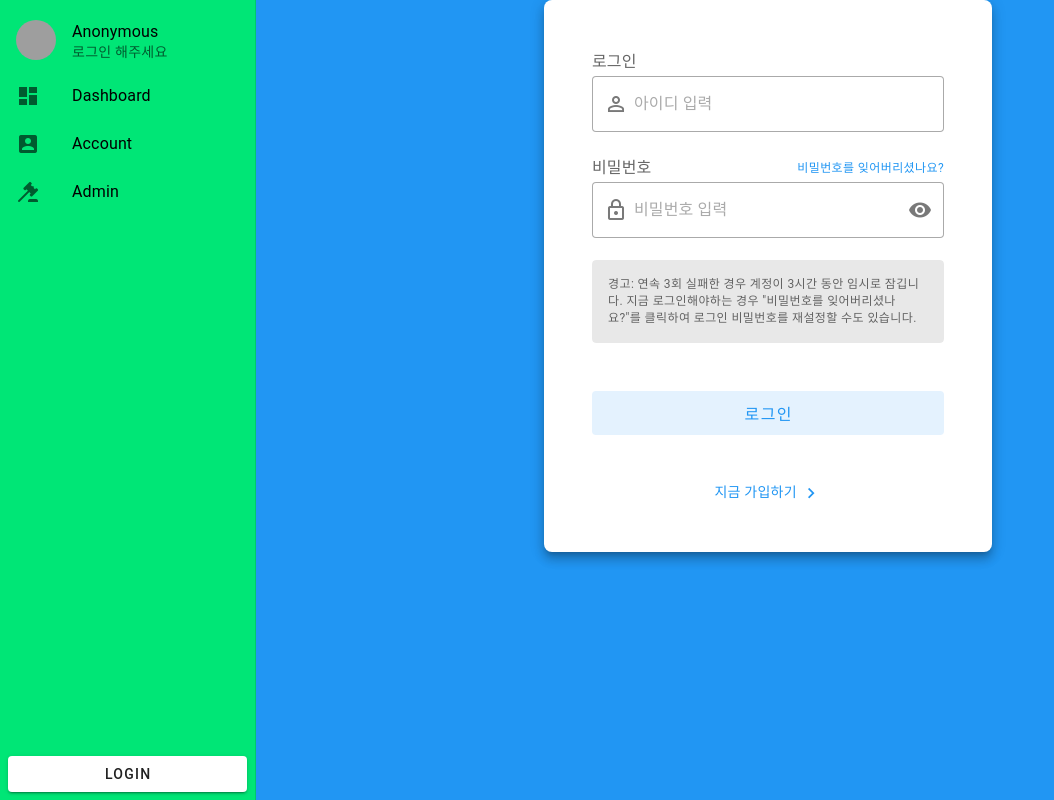
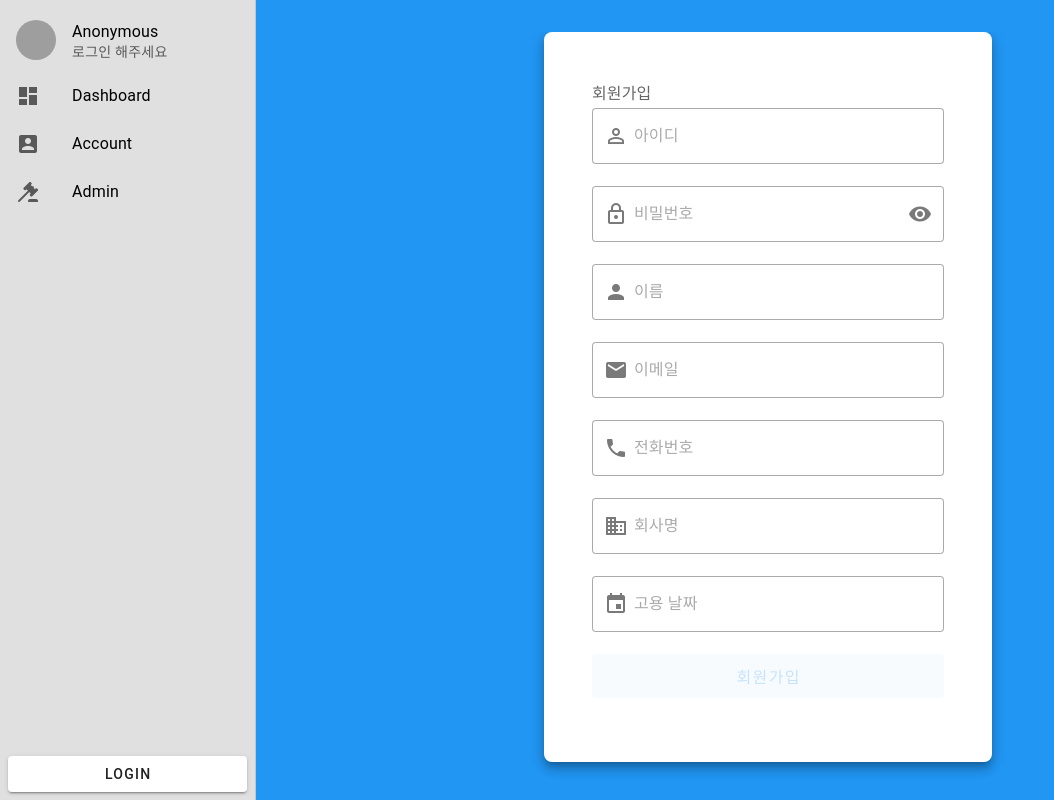
Before and after one commit to mightyTony/dayoffmanager_FE, a Vue app: page /login in a window 1280 px wide. Both pictures are taken after a click on the link "지금 가입하기". Shown: the whole page, without its empty margins (0-1054 px from the left). Built offline with nearby package versions, Linux system fonts and the light colour scheme; grey boxes are pictures that could not be loaded.

Commit message:
회원가입 컴포넌트 구현

```diff
--- a/src/App.vue
+++ b/src/App.vue
@@ -1,7 +1,7 @@
 <template>
   <v-app>
     <v-container>
-      <v-navigation-drawer class="bg-green-accent-3" permanent>
+      <v-navigation-drawer class="bg-grey-lighten-2" permanent>
         <v-list color="transparent">
           <v-list-item
               lines="two"
@@ -21,18 +21,21 @@
         </template>
         <template v-else v-slot:append>
           <div class="pa-2">
-            <v-btn block @click="showLoginForm = true">Login</v-btn>
+            <v-btn block @click="showLogin">Login</v-btn>
           </div>
         </template>
       </v-navigation-drawer>
 
-      <v-main scrollable permanent class="bg-blue" >
-          <div v-if="showLoginForm">
-            <Login @login-success="handleLoginSuccess" />
-          </div>
-          <div v-else>
-            <h1>Welcome to the Dashboard</h1>
-          </div>
+      <v-main scrollable permanent class="bg-blue pt-8">
+        <div v-if="showLoginForm">
+          <Login @login-success="handleLoginSuccess" @show-signup="handleShowSignup" />
+        </div>
+        <div v-else-if="showSignupForm">
+          <SignUp @signup-success="handleSignupSuccess" @show-login="handleShowLogin" />
+        </div>
+        <div v-else>
+          <h1>Welcome to the Dashboard</h1>
+        </div>
       </v-main>
     </v-container>
   </v-app>
@@ -42,12 +45,14 @@
 import { computed, ref } from 'vue';
 import Login from './components/Login.vue';
 import { useUserStore } from './store/userStore.js';
+import SignUp from "./components/SignUp.vue";
 
 const userStore = useUserStore();
 
 const isLoggedIn = computed(() => userStore.isLoggedIn);
 const userName = computed(() => userStore.userName);
-const showLoginForm = computed(() => !userStore.isLoggedIn);
+const showLoginForm = ref(true);
+const showSignupForm = ref(false);
 
 const logout = () => {
   userStore.logout();
@@ -55,9 +60,30 @@ const logout = () => {
 
 const handleLoginSuccess = () => {
   showLoginForm.value = false;
+  showSignupForm.value = false;
+};
+
+const handleSignupSuccess = () => {
+  showSignupForm.value = false;
+  showLoginForm.value = true;
+};
+
+const handleShowSignup = () => {
+  showLoginForm.value = false;
+  showSignupForm.value = true;
+};
+
+const showLogin = () => {
+  showLoginForm.value = true;
+  showSignupForm.value = false;
+};
+
+const handleShowLogin = () => {
+  showLoginForm.value = true;
+  showSignupForm.value = false;
 };
 </script>
 
 <style>
-
+/* 추가 스타일이 필요한 경우 여기에 작성하세요 */
 </style>
--- a/src/components/Login.vue
+++ b/src/components/Login.vue
@@ -1,10 +1,7 @@
 <template>
   <div>
-    <!-- 로그인 폼 -->
     <v-card class="mx-auto pa-12 pb-8" elevation="8" max-width="448" rounded="lg">
       <div class="text-subtitle-1 text-medium-emphasis">로그인</div>
-
-      <!-- 아이디 입력 -->
       <v-text-field
           v-model="userId"
           dense
@@ -12,22 +9,12 @@
           prepend-inner-icon="mdi-account-outline"
           variant="outlined"
       ></v-text-field>
-
-      <!-- 비밀번호 입력 -->
       <div class="text-subtitle-1 text-medium-emphasis d-flex align-center justify-space-between">
         비밀번호
-
-        <!-- 비밀번호를 잊어버리셨나요? -->
-        <a
-          class="text-caption text-decoration-none text-blue"
-          href="#"
-          rel="noopener noreferrer"
-          target="_blank"
-        >
+        <a class="text-caption text-decoration-none text-blue" href="#" rel="noopener noreferrer" target="_blank">
           비밀번호를 잊어버리셨나요?
         </a>
       </div>
-
       <v-text-field
           v-model="password"
           :append-inner-icon="visible ? 'mdi-eye-off' : 'mdi-eye'"
@@ -38,27 +25,16 @@
           variant="outlined"
           @click:append-inner="toggleVisibility"
       ></v-text-field>
-
-      <!-- 경고 메시지 -->
       <v-card class="mb-12" color="surface-variant" variant="tonal">
         <v-card-text class="text-medium-emphasis text-caption">
           경고: 연속 3회 실패한 경우 계정이 3시간 동안 임시로 잠깁니다. 지금 로그인해야하는 경우 "비밀번호를 잊어버리셨나요?"를 클릭하여 로그인 비밀번호를 재설정할 수도 있습니다.
         </v-card-text>
       </v-card>
-
-      <!-- 로그인 버튼 -->
       <v-btn class="mb-8" color="blue" size="large" variant="tonal" block @click="handleLogin">
         로그인
       </v-btn>
-
-      <!-- 회원가입 링크 -->
       <v-card-text class="text-center">
-        <a
-          class="text-blue text-decoration-none"
-          href="#"
-          rel="noopener noreferrer"
-          target="_blank"
-        >
+        <a class="text-blue text-decoration-none" href="#" @click="showSignup">
           지금 가입하기 <v-icon icon="mdi-chevron-right"></v-icon>
         </a>
       </v-card-text>
@@ -66,18 +42,17 @@
   </div>
 </template>
 
-
 <script setup>
 import { ref } from 'vue';
+import axios from "axios";
+import apiClient from "../config/axios.js";
 import { useUserStore } from '../store/userStore.js';
-import axios from "axios"; // UserStore import
 
 const userId = ref('');
 const password = ref('');
 const visible = ref(false);
-const emits = defineEmits(['login-success']);
-const userStore = useUserStore(); // UserStore 사용
-
+const userStore = useUserStore();
+const emits = defineEmits(['login-success', 'show-signup']);
 
 const toggleVisibility = () => {
   visible.value = !visible.value;
@@ -86,51 +61,38 @@ const toggleVisibility = () => {
 // 로그인 함수 정의
 const login = async (userId, password) => {
   try {
-    // const response = await fetch('http://localhost:8080/api/v1/auth/login', {
-    //   method: 'POST',
-    //   headers: {
-    //     'Content-Type': 'application/json',
-    //   },
-    //   body: JSON.stringify({ user_id: userId, password }),
-    // });
-
-    const response = await axios.post('http://localhost:8080/api/v1/auth/login', {
-      user_id : userId,
+    const response = await apiClient.post('/auth/login', {
+      user_id: userId,
       password: password
     });
 
-    if (!response.data.code || response.data.code !== 200) {
+    if (response.status !== 200) {
       throw new Error('로그인 실패');
     }
 
-    // 응답 헤더에서 접근 토큰 추출
-    const accessToken = response.headers.get('Authorization');
-    if(accessToken == null) {
+    const accessToken = response.headers['authorization'];
+    if (!accessToken) {
       throw new Error('토큰이 없습니다.');
     }
 
-    // 로컬스토리지에 접근토큰 저장
     localStorage.setItem('accessToken', accessToken);
-    // Pinia의 UserStore를 통해 접근 토큰 저장
     userStore.setAccessToken(accessToken);
 
-    const expirationTime = Date.now() + 60 * 60 * 1000; // 1시간 (밀리/초)
+    const expirationTime = Date.now() + 60 * 60 * 1000; // 1시간
     localStorage.setItem('accessTokenExpiration', expirationTime);
-
-
-
-    console.log('AccessToken : ', accessToken.toString());
 
     const userData = response.data.data;
 
-    if (userData.status === 'APPROVED') {
+    if (userData.status === 'PENDING') {
+      throw new Error('해당 업체에 승인 되지 않은 유저 입니다.');
+    }
+
     return userData;
-    } else if(userData.status === 'PENDING') {
-      throw new Error('아직 승인 못 받았습니다!');
-      alert('아직 승인 못 받았습니다!');
+  } catch (error) {
+    if (error.response && error.response.status === 403) {
+      throw new Error(error.response.data.message || '로그인 요청 실패: 승인되지 않은 사용자입니다.');
     }
-  } catch (error) {
-    throw new Error('로그인 요청 실패:', error);
+    throw new Error('로그인 요청 실패: ' + error.message);
   }
 };
 
@@ -139,20 +101,19 @@ const handleLogin = async () => {
   try {
     const userData = await login(userId.value, password.value);
 
-    // FIXME
-    console.log('userData : ', userData);
-    console.log('username: ', userData.name)
-
-    // Pinia에 유저 정보 저장
     userStore.setUserData(userData);
 
     emits('login-success');
-
-    //에러가 발생하면 적절한 에러 처리 로직을 수행합니다.
   } catch (error) {
     console.error('로그인 실패:', error);
     alert(error.message);
-    // 에러 처리 로직 추가
   }
 };
+
+const showSignup = () => {
+  emits('show-signup');
+};
 </script>
+
+<style scoped>
+</style>
--- /dev/null
+++ b/src/components/SignUp.vue
@@ -0,0 +1,154 @@
+<template>
+  <v-card class="mx-auto pa-12 pb-8" elevation="8" max-width="448" rounded="lg">
+    <div class="text-subtitle-1 text-medium-emphasis">회원가입</div>
+    <v-form ref="form" v-model="valid">
+      <v-text-field
+          v-model="userId"
+          dense
+          placeholder="아이디"
+          prepend-inner-icon="mdi-account-outline"
+          variant="outlined"
+          :rules="userIdRules"
+      ></v-text-field>
+      <v-text-field
+          v-model="password"
+          :type="visible ? 'text' : 'password'"
+          dense
+          placeholder="비밀번호"
+          prepend-inner-icon="mdi-lock-outline"
+          variant="outlined"
+          :append-inner-icon="visible ? 'mdi-eye-off' : 'mdi-eye'"
+          @click:append-inner="toggleVisibility"
+          :rules="passwordRules"
+      ></v-text-field>
+      <v-text-field
+          v-model="name"
+          dense
+          placeholder="이름"
+          prepend-inner-icon="mdi-account"
+          variant="outlined"
+          :rules="[v => !!v || '이름을 입력해 주세요']"
+      ></v-text-field>
+      <v-text-field
+          v-model="email"
+          dense
+          placeholder="이메일"
+          prepend-inner-icon="mdi-email"
+          variant="outlined"
+          :rules="emailRules"
+      ></v-text-field>
+      <v-text-field
+          v-model="phoneNumber"
+          dense
+          placeholder="전화번호"
+          prepend-inner-icon="mdi-phone"
+          variant="outlined"
+          :rules="phoneNumberRules"
+      ></v-text-field>
+      <v-text-field
+          v-model="brandName"
+          dense
+          placeholder="회사명"
+          prepend-inner-icon="mdi-domain"
+          variant="outlined"
+          :rules="[v => !!v || '상호를 입력해 주세요']"
+      ></v-text-field>
+      <v-text-field
+          v-model="hireDate"
+          dense
+          placeholder="고용 날짜"
+          prepend-inner-icon="mdi-calendar"
+          variant="outlined"
+          :rules="[v => !!v || '고용 날짜를 입력해 주세요']"
+      ></v-text-field>
+      <v-btn
+          class="mb-8"
+          color="blue"
+          size="large"
+          variant="tonal"
+          block
+          @click="handleSignup"
+          :disabled="!valid"
+      >회원가입</v-btn>
+    </v-form>
+  </v-card>
+</template>
+
+<script setup>
+import { ref } from 'vue';
+import apiClient from "../config/axios.js";
+
+const userId = ref('');
+const password = ref('');
+const name = ref('');
+const email = ref('');
+const phoneNumber = ref('');
+const hireDate = ref('');
+const brandName = ref('');
+const visible = ref(false);
+const valid = ref(false);
+const form = ref(null);
+
+const userIdRules = [
+  v => !!v || '아이디를 입력해 주세요',
+  v => v.length >= 4 || '아이디는 4글자 이상이어야 합니다.',
+  v => /^(?=.*[a-zA-Z])[a-zA-Z0-9]+$/.test(v) || '아이디는 영어와 숫자를 혼합하거나 영어로만 이루어져야 합니다.'
+];
+
+const passwordRules = [
+  v => !!v || '비밀번호를 입력해 주세요',
+  v => v.length >= 4 || '비밀번호는 4글자 이상이어야 합니다.',
+  v => v.length <= 30 || '비밀번호는 30글자 이하이어야 합니다.'
+];
+
+const emailRules = [
+  v => !!v || '이메일을 입력해 주세요',
+  v => /.+@.+\..+/.test(v) || '유효한 이메일을 입력해 주세요'
+];
+
+const phoneNumberRules = [
+  v => !!v || '전화번호를 입력해 주세요',
+  v => /^010[0-9]{8}$/.test(v) || '010으로 시작해서 총 11자 이어야 합니다.'
+];
+
+const toggleVisibility = () => {
+  visible.value = !visible.value;
+};
+
+const emits = defineEmits(['signup-success', 'show-login']);
+
+// 회원 가입
+const handleSignup = async () => {
+  if (!form.value.validate()) {
+    return;
+  }
+
+  try {
+    const response = await apiClient.post('/auth/join', {
+      user_id: userId.value,
+      password: password.value,
+      name: name.value,
+      email: email.value,
+      phone_number: phoneNumber.value,
+      hire_date: hireDate.value,
+      b_nm: brandName.value,
+    });
+
+    if (response.status === 200) {
+      alert('회원가입 성공');
+      emits('signup-success');
+    } else {
+      throw new Error('회원가입 실패');
+    }
+  } catch (error) {
+    alert('회원가입 요청 실패: ' + error.message);
+  }
+};
+
+const showLogin = () => {
+  emits('show-login');
+};
+</script>
+
+<style lang="scss" scoped>
+</style>
--- /dev/null
+++ b/src/config/axios.js
@@ -0,0 +1,10 @@
+import axios from "axios";
+
+const apiClient = axios.create({
+    baseURL: import.meta.env.VITE_API_BASE_URL,
+    headers: {
+        'Content-Type' : "application/json",
+    },
+});
+
+export default apiClient;
```
Also changed, not shown: 1 other file (tests, documents, lock files or other folders). Lines whose indentation alone changed are shown as unchanged.
